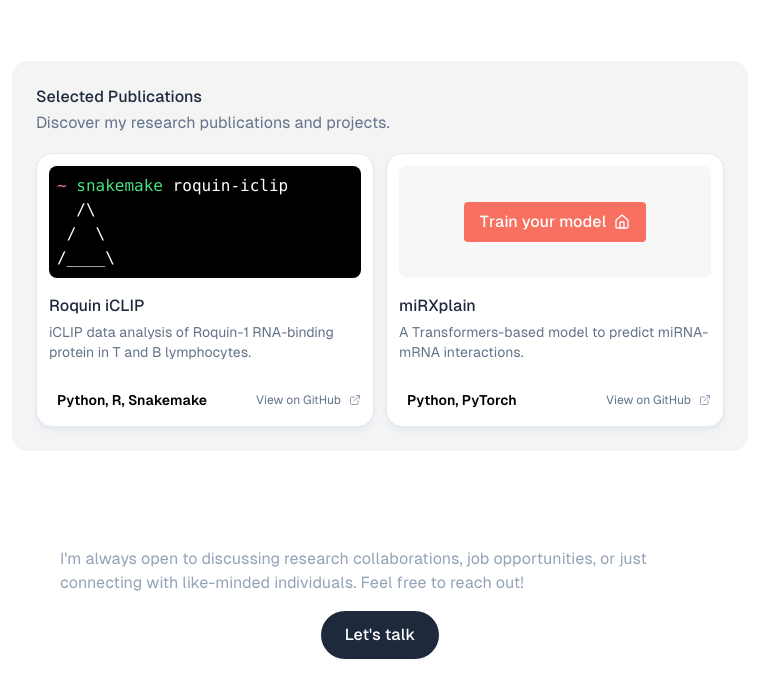
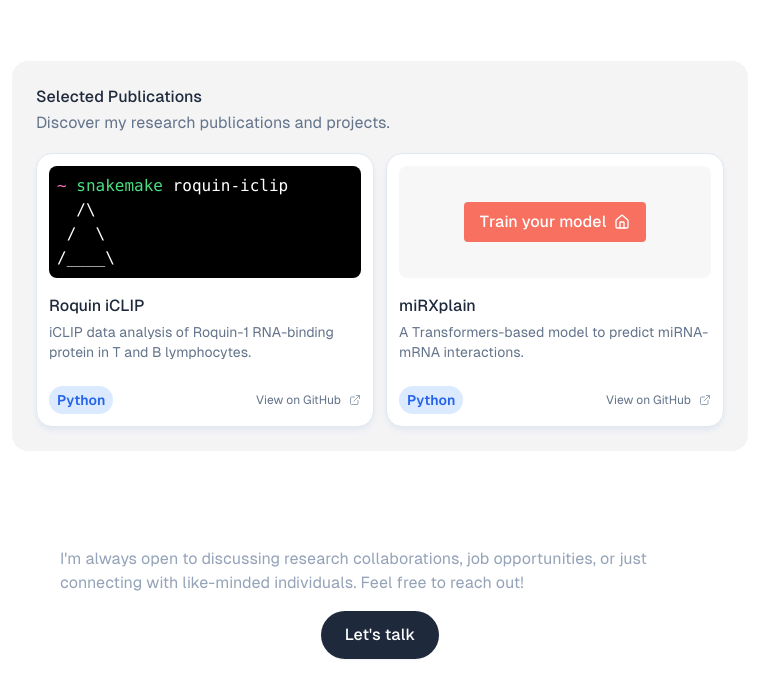
Before and after one commit to giulic3/giulic3.github.io, an Astro site: page / in a window 1280 px wide. Shown: the part 412-1100 px from the top of the page, without its empty margins (260-1019 px from the left). Built offline with nearby package versions, Linux system fonts and the light colour scheme; Astro itself is replaced by a stand-in of ours.

Commit message:
Fix language>button mappings

```diff
--- a/src/components/ProjectArticle.astro
+++ b/src/components/ProjectArticle.astro
@@ -4,7 +4,7 @@ import { cn } from "../utils/utils"
 interface Props {
   title: string
   description: string
-  language: "Typescript" | "Javascript" | "React" | "Go"
+  language: "Python" | "Javascript" | "React" | "Go"
   link: string
   linkText?: string
 }
@@ -18,14 +18,14 @@ const {
 } = Astro.props
 
 const bgColors = {
-  Typescript: "bg-blue-100",
+  Python: "bg-blue-100",
   Javascript: "bg-amber-100",
   Go: "bg-cyan-100",
   React: "bg-sky-100",
 }
 
 const textColors = {
-  Typescript: "text-blue-600",
+  Python: "text-blue-600",
   Javascript: "text-amber-600",
   Go: "text-cyan-600",
   React: "text-sky-700",
--- a/src/components/Projects.astro
+++ b/src/components/Projects.astro
@@ -14,7 +14,7 @@ import SectionTitle from "./SectionTitle.astro"
     <ProjectArticle
       title="Roquin iCLIP"
       description="iCLIP data analysis of Roquin-1 RNA-binding protein in T and B lymphocytes."
-      language="Python, R, Snakemake"
+      language="Python"
       link="https://github.com/marsico-lab/roquin-iclip"
       linkText="View on GitHub"
 
@@ -30,7 +30,7 @@ import SectionTitle from "./SectionTitle.astro"
     <ProjectArticle
       title="miRXplain"
       description="A Transformers-based model to predict miRNA-mRNA interactions."
-      language="Python, PyTorch"
+      language="Python"
       link="https://github.com/marsico-lab/mirxplain"
       linkText="View on GitHub"
     >
```
